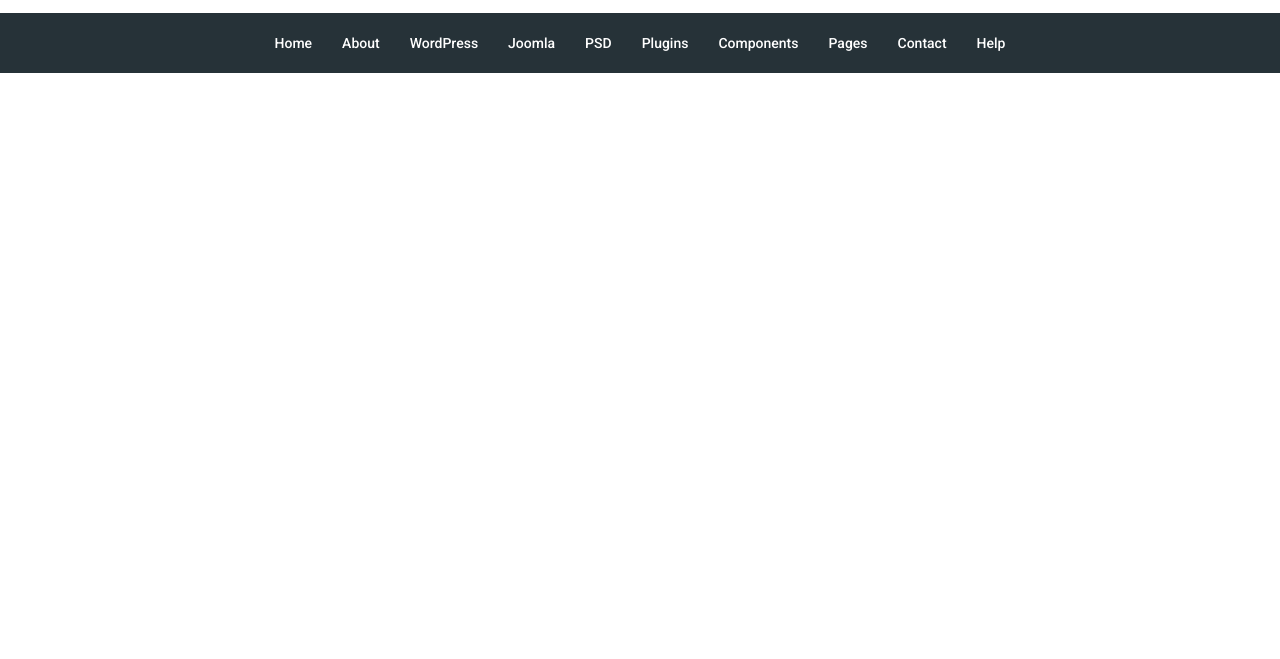
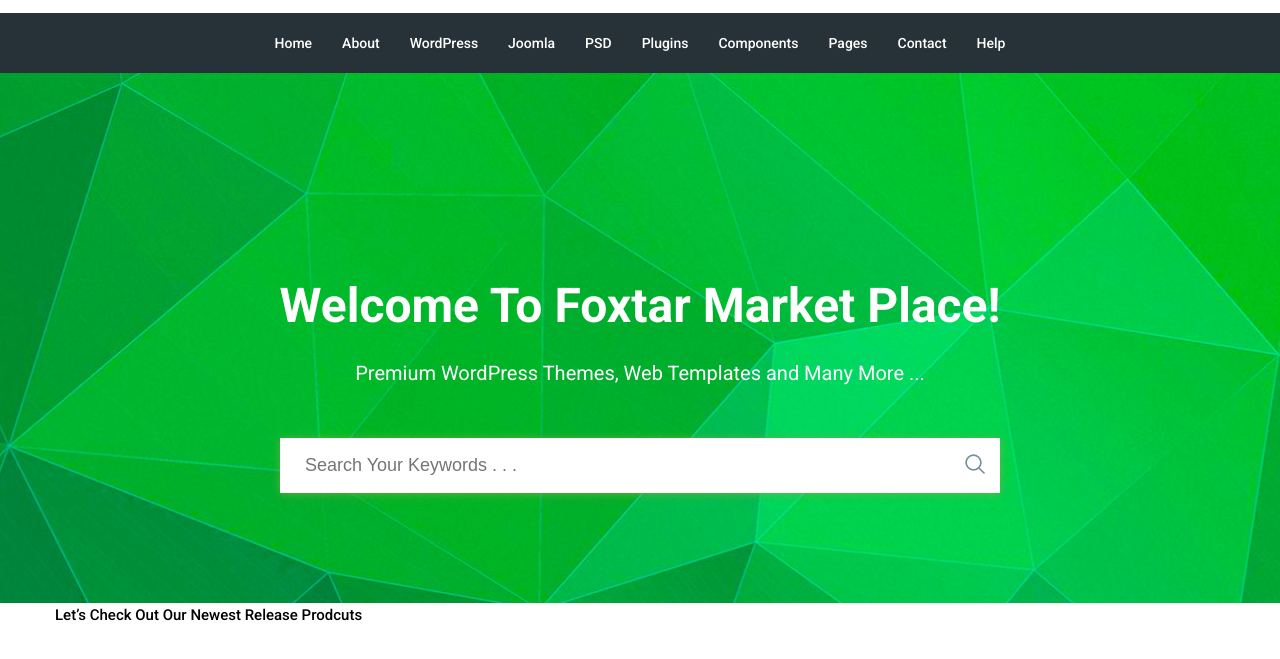
Before and after one commit to GUma321a/Moderno, a website: page app/index.html in a window 1280 px wide. Shown: the part 77-736 px from the top of the page. Drawn offline with nearby package versions, Linux system fonts and the light colour scheme; files that its build step writes are made by us from their sources.

Commit message:
add search

```diff
--- a/app/index.html
+++ b/app/index.html
@@ -76,6 +76,40 @@
       </div>
     </header>
 
+    <section class="search">
+      <div class="container">
+        <div class="search__inner">
+          <div class="search__inner-title">Welcome To Foxtar Market Place!</div>
+          <div class="search__inner-subtitle">
+            Premium WordPress Themes, Web Templates and Many More ...
+          </div>
+          <form class="search__inner-form">
+            <input
+              class="search__inner-form-input"
+              type="text"
+              placeholder="Search Your Keywords . . ."
+              required
+            />
+            <button class="search__inner-form-btn" type="submit">
+              <img
+                src="img/icons/search.png"
+                alt=""
+                class="search__inner-form-btn-img"
+              />
+            </button>
+          </form>
+        </div>
+      </div>
+    </section>
+
+    <section class="products">
+        <div class="container">
+            <div class="products__titile title">Let’s Check Out Our Newest Release Prodcuts</div>
+            <div class="products__btn-list"></div>
+            <div class="products__items"></div>
+        </div>
+    </section>
+
     <script src="https://ajax.googleapis.com/ajax/libs/jquery/3.6.0/jquery.min.js"></script>
     <script src="js/libs.min.js"></script>
     <script src="js/main.min.js"></script>
--- a/app/scss/_vars.scss
+++ b/app/scss/_vars.scss
@@ -3,3 +3,4 @@
 $red: #e74c3c;
 $green: #8bc34a;
 $bg: #263238;
+$placeholder: #90a4ae;
--- a/app/scss/style.scss
+++ b/app/scss/style.scss
@@ -11,8 +11,12 @@
   margin-left: auto;
   margin-right: 50px;
   color: $text;
+  transition: all .5s;
   &-link {
     color: $red;
+  }
+  &-tel:hover{
+    color: $green;
   }
 }
 
@@ -24,6 +28,10 @@
   color: #fff;
   font-size: 12px;
   font-weight: 400;
+  transition: all .5s;
+  &:hover{
+    color: #000;
+  }
   &-login {
     background-color: $green;
   }
@@ -52,4 +60,63 @@
   &-list li + li{
       margin-left: 30px;
   }
+  &-item{
+    transition: all .5s;
+  }
+  &-item:hover{
+    color: $green;
+  }
 }
+
+.search{
+    background-image: url(../img/bg_search.jpg);
+    min-height: 530px;
+    display: flex;
+    align-items: center;
+    background-size: cover;
+    background-repeat: no-repeat;
+    background-position: center;
+    color: #fff;
+    &__inner{
+      padding: 150px 0 50px;
+    }
+    &__inner-title{
+        font-size: 48px;
+        line-height: 45px;
+        margin-bottom: 30px;
+        font-weight: 700;
+        text-align: center;
+    }
+    &__inner-subtitle{
+        font-size: 20px;
+        line-height: 30px;
+        margin-bottom: 50px;
+        text-align: center;
+        font-weight: 400;
+    }
+    &__inner-form{
+     display: flex;
+     justify-content: center;
+     box-shadow: 0px 1px 10px 0px rgba(124, 178, 64, 0.75);
+     border-radius: 4px;
+    }
+    &__inner-form-input{
+      min-width: 670px;
+      border: none;
+      height: 55px;
+      font-size: 18px;
+      line-height: 30px;
+      color: $placeholder;
+      padding: 0 15px 0 25px;
+
+      ::placeholder{
+        padding-left: 25px;
+      }
+    }
+    &__inner-form-btn{
+      width: 50px;
+      height: 55px;
+      border: none;
+      background-color: #fff;
+    }
+}
```
Also changed, not shown: app/img/bg_search.jpg (added), app/img/icons/search.png (added), app/img/icons/search.svg (added).
